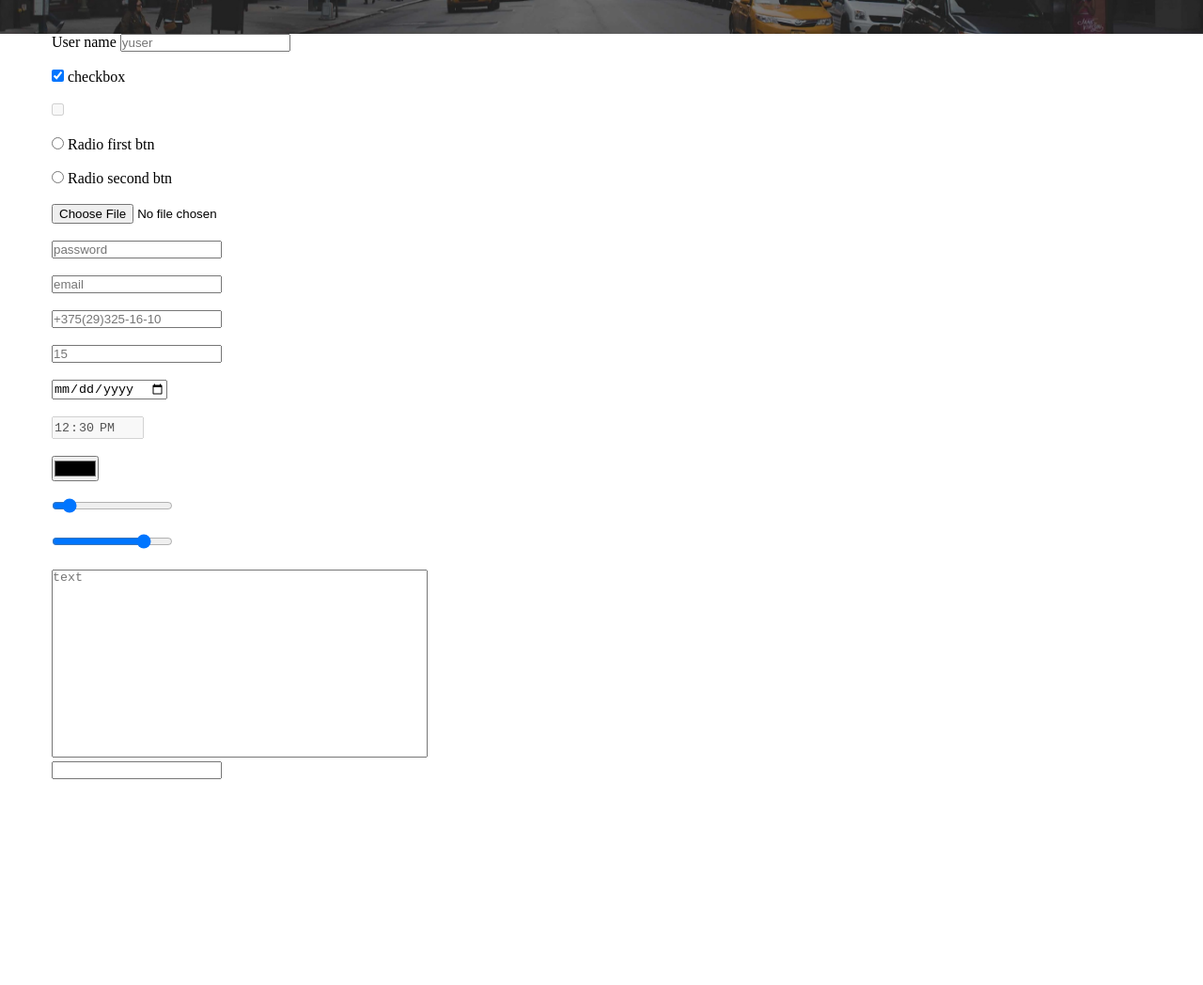
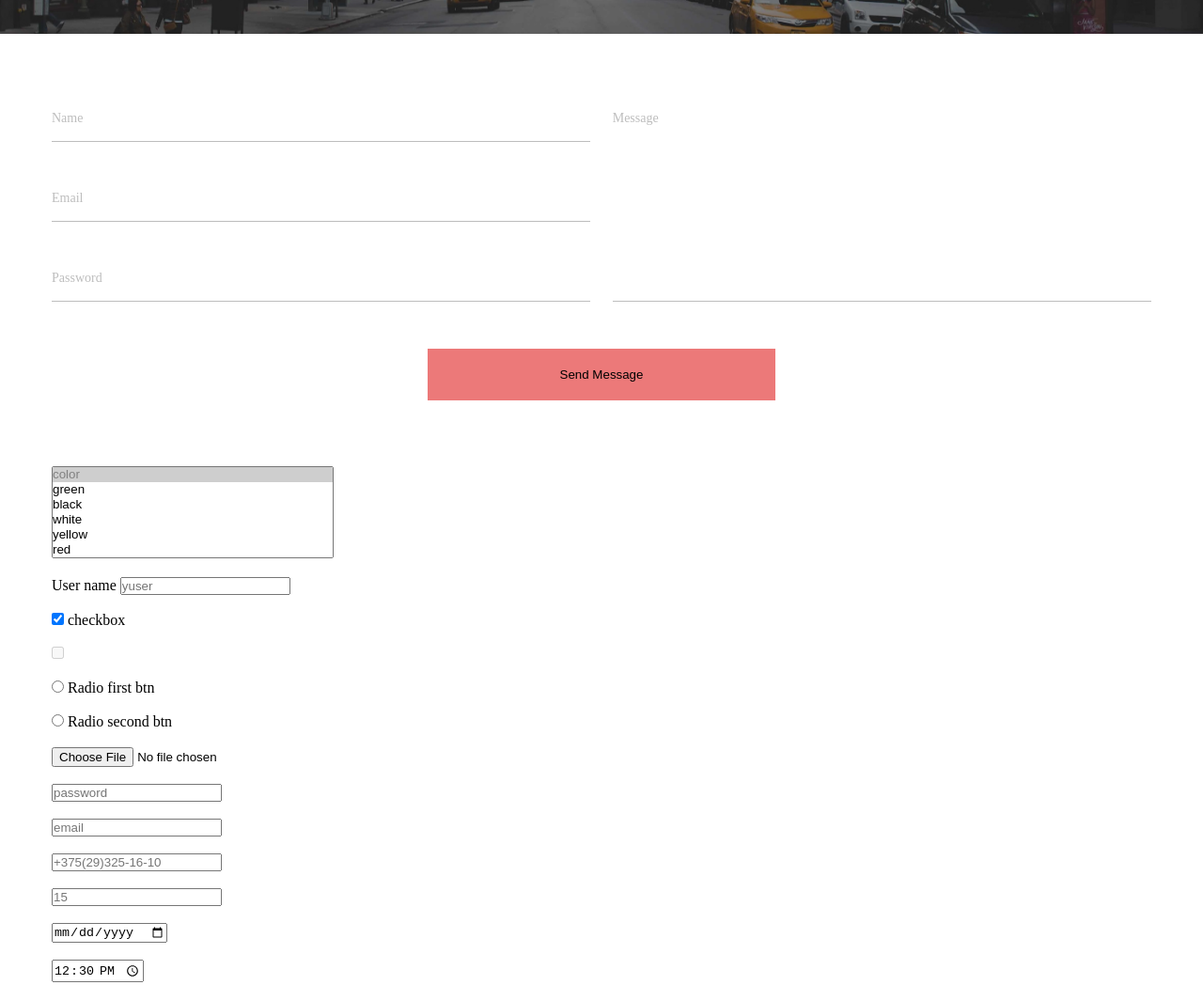
Before and after one commit to YuraTez/tms, a plain HTML site: page lesson-7/index.html in a window 1280 px wide. Shown: the part 620-1668 px from the top of the page at 94% size. Before the commit the page ends 1467 px from the top, so only its background shows below. Drawn offline with Linux system fonts and the light colour scheme.

Commit message:
lesson-8

```diff
--- a/lesson-7/css/style.css
+++ b/lesson-7/css/style.css
@@ -52,14 +52,17 @@
 
 
 textarea{
-  width: 400px;
+ /* width: 400px;
   height: 200px;
+  resize: none;
+  outline: none;*/
+/*
+resize: vertical;
+ resize: horizontal
+  */
+/* */
+}
 
-/* resize: vertical;
-   resize: horizontal
-  */
-  resize: none;
-}
 
 button{
   display: block;
@@ -68,7 +71,7 @@ button{
 select{
   display: block;
   width: 300px;
-  margin-bottom: 10px;
+  margin: 20px 0;
 }
 
 .block{
@@ -90,3 +93,69 @@ select{
 .img-svg:hover svg{
   fill: black;
 }
+button{
+  margin: 30px;
+}
+
+
+.new-form{
+  padding: 80px 0 50px;
+}
+
+
+.form-content{
+  display: flex;
+  justify-content: space-between;
+}
+
+.form-content__item{
+  display: flex;
+  flex-direction: column;
+  width: 49%;
+}
+
+.new-form-group{
+  display: flex;
+  flex-direction: column;
+  height: 100%;
+}
+
+.new-form-group:not(:last-child){
+  margin-bottom: 50px;
+}
+
+.new-form input,
+.new-form textarea{
+  resize: none;
+  outline: none;
+  border: none;
+  border-bottom: 1px solid #BDBDBD;
+  padding-left: 10px;
+}
+
+.new-form textarea{
+ height: 100%;
+}
+
+.new-form label{
+  font-size: 14px;
+  line-height: 19px;
+  color: #BDBDBD;
+}
+
+.new-form-btn{
+  display: block;
+  width: 370px;
+  padding: 20px 0;
+  background: #EC7979;
+  cursor: pointer;
+  transition: 0.3s;
+  border: none;
+  outline: none;
+  margin: 50px auto 0;
+}
+
+.new-form-btn:hover{
+  background: green;
+  color: white;
+}
--- a/lesson-7/index.html
+++ b/lesson-7/index.html
@@ -35,7 +35,51 @@
 </section>
 <section class="section-input">
     <div class="wrapper">
+        <form class="new-form">
+            <div class="form-content">
+                <div class="form-content__item">
+                    <div class="new-form-group">
+                        <label for="Name">Name</label>
+                        <input type="text" id="Name">
+                    </div>
+                    <div class="new-form-group">
+                        <label for="email">Email</label>
+                        <input type="email" id="email">
+                    </div>
+                    <div class="new-form-group">
+                        <label for="password">Password</label>
+                        <input type="password" id="password">
+                    </div>
+                </div>
+                <div class="form-content__item">
+                    <div class="new-form-group">
+                        <label for="textarea">Message</label>
+                        <textarea class="new-form-textarea" id="textarea"></textarea>
+                    </div>
+                </div>
+            </div>
+            <button type="submit" class="new-form-btn">Send Message</button>
+        </form>
+
+
+
         <form action="#" name="form-1" id="form-1" method="get">
+
+            <select multiple size="6" >
+                <option value="red" selected disabled>color</option>
+                <option value="green" >green</option>
+                <option value="black">black</option>
+                <option value="white">white</option>
+                <option value="yellow" >yellow</option>
+                <option value="red" >red</option>
+                <option value="green" >green</option>
+                <option value="black">black</option>
+                <option value="white">white</option>
+                <option value="yellow" >yellow</option>
+            </select>
+
+
+
             <div class="form-group">
                 <label for="userName">User name</label>
                 <input type="text" id="userName" placeholder="yuser" maxlength="8" value=""><br><br>
@@ -49,21 +93,38 @@
             <input type="radio" value="radio-2" id="radioSecond" name="radioBtn">
             <label for="radioSecond"> Radio second btn</label><br><br>
             <input type="file"><br><br>
-            <input type="password" placeholder="password"><br><br>
+            <input type="password" required placeholder="password"><br><br>
             <input type="email" placeholder="email" required><br><br>
-            <input type="tel" placeholder="+375(29)325-16-10" maxlength="15"><br><br>
+            <input type="tel" required placeholder="+375(29)325-16-10" maxlength="15"><br><br>
             <input type="number" placeholder="15"><br><br>
             <input type="date"><br><br>
-            <input type="time" value="12:30" required disabled><br><br>
+            <input type="time" value="12:30" required ><br><br>
             <input type="color"><br><br>
             <input type="range" value="10" min="0" max="100"><br><br>
             <input type="range" value="80" min="0" max="100"><br><br>
             <textarea placeholder="text"></textarea>
+            <button type="button">button</button>
+            <button type="reset">button reset</button>
+            <button type="submit">submit</button>
         </form>
 
         <input type="text" form="form-1"><br><br>
     </div>
 </section>
 
+
+<a href="" class="item-img-block" >
+    <div class="img">
+        <img src="" alt="img">
+    </div>
+    <div class="text">
+
+    </div>
+</a>
+
+
+
+
+
 </body>
 </html>
```
Also changed, not shown: 1 other file.
